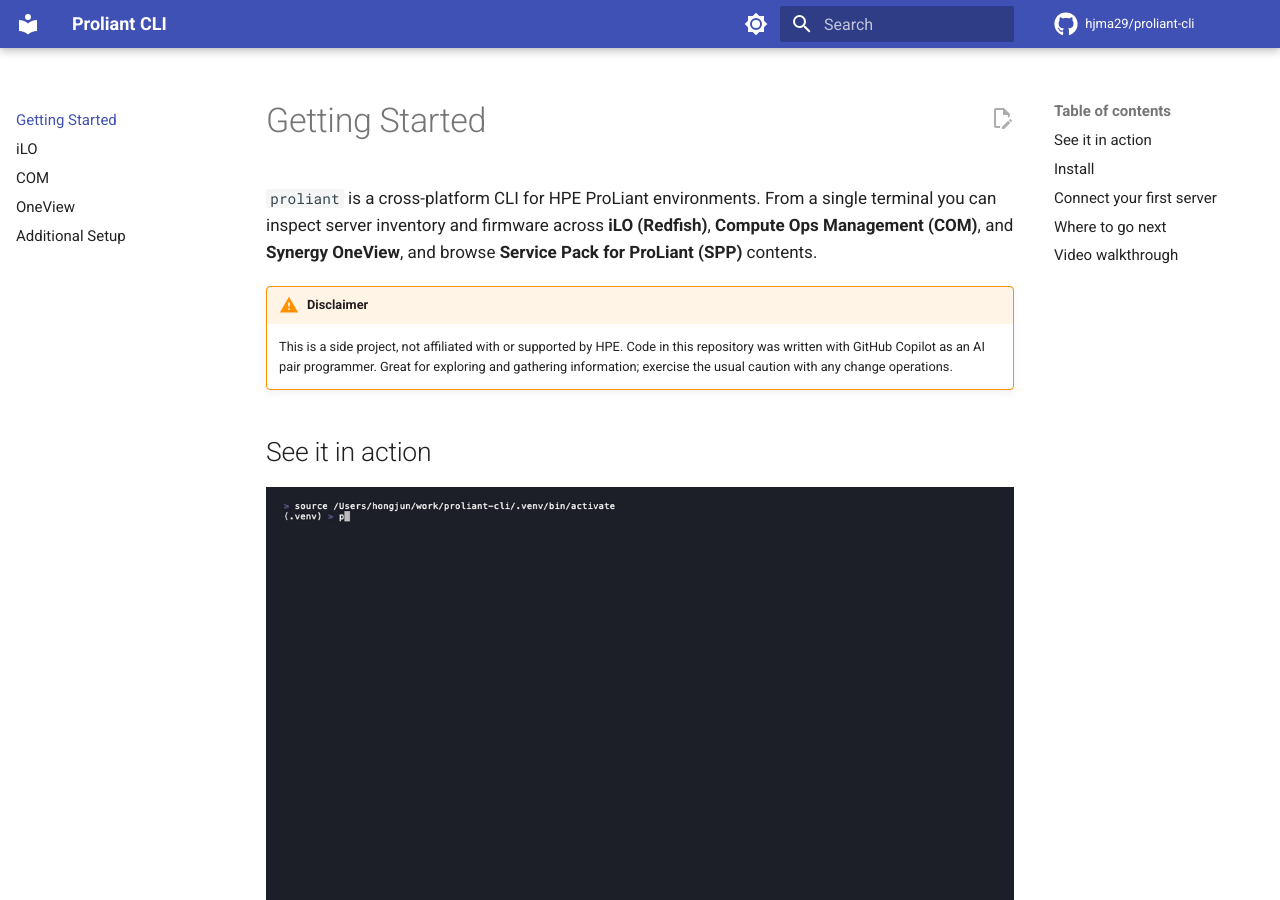
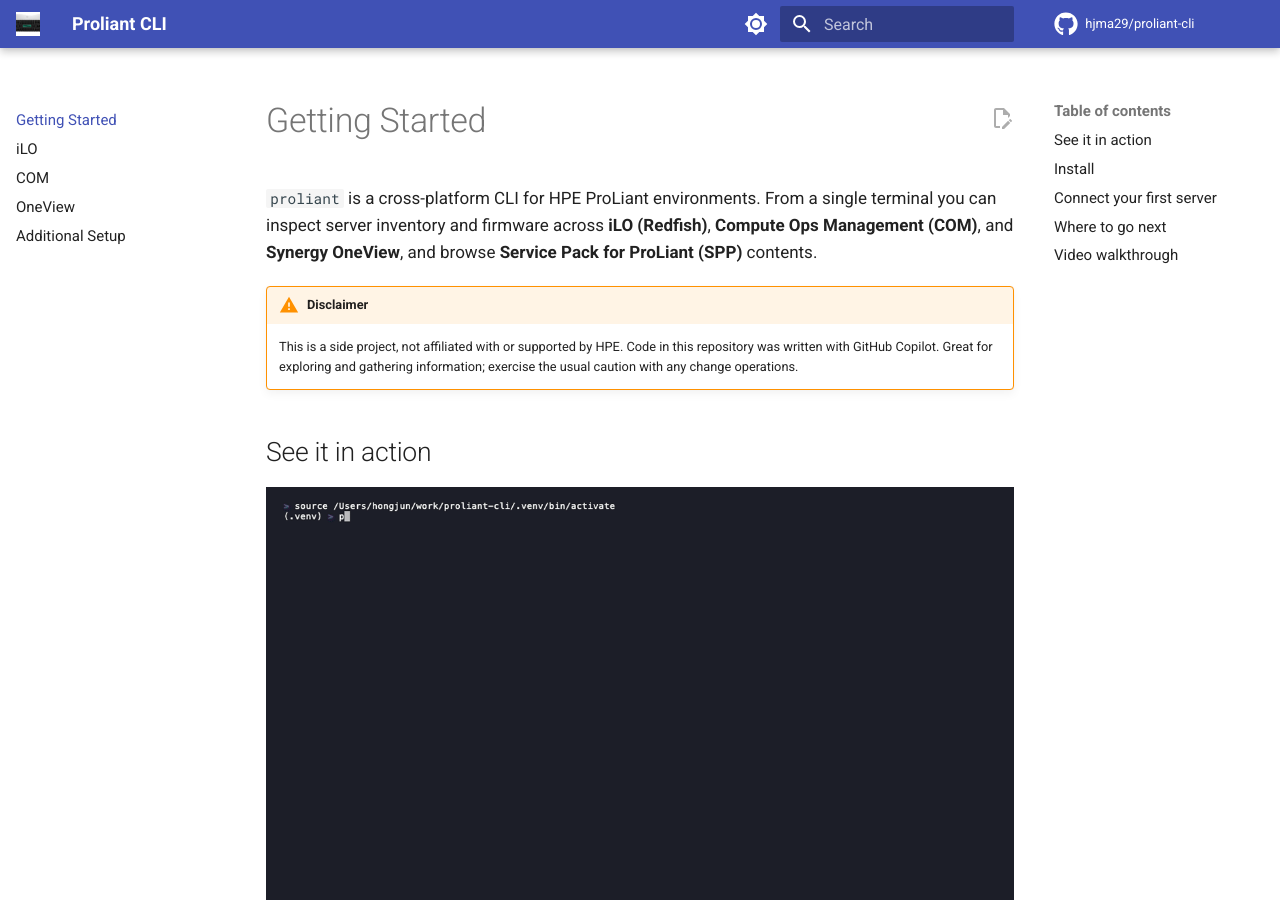
Before and after one commit to hjma29/proliant-cli, an MkDocs documentation site: the page built from docs/index.md, in a window 1280 px wide and 900 px high. Built offline with MkDocs 1.6.1 and Material for MkDocs 9.7.7, drawn with Linux system fonts in a browser that asks for light colours; comment, search, counter and statistics services are not loaded.

Commit message:
docs: add HPE ProLiant server favicon/logo, trim disclaimer wording
- Add a custom favicon (cropped from an HPE ProLiant server product
  photo) and wire it up as both the browser favicon and the header
  logo, replacing Material's generic default icon.
- Drop 'as an AI pair programmer' from the Copilot mention in the
  README and docs Disclaimer text.

Co-authored-by: Copilot <223556219+Copilot@users.noreply.github.com>

```diff
--- a/docs/index.md
+++ b/docs/index.md
@@ -12,9 +12,9 @@ browse **Service Pack for ProLiant (SPP)** contents.
 
 !!! warning "Disclaimer"
     This is a side project, not affiliated with or supported by HPE. Code in
-    this repository was written with GitHub Copilot as an AI pair programmer.
-    Great for exploring and gathering information; exercise the usual caution
-    with any change operations.
+    this repository was written with GitHub Copilot. Great for exploring and
+    gathering information; exercise the usual caution with any change
+    operations.
 
 ## See it in action
 
--- a/mkdocs.yml
+++ b/mkdocs.yml
@@ -20,6 +20,8 @@ nav:
 
 theme:
   name: material
+  favicon: assets/images/favicon.png
+  logo: assets/images/favicon.png
   icon:
     repo: fontawesome/brands/github
   palette:
```
Also changed, not shown: README.md (+1 -1 lines), docs/assets/images/favicon.png (added).
